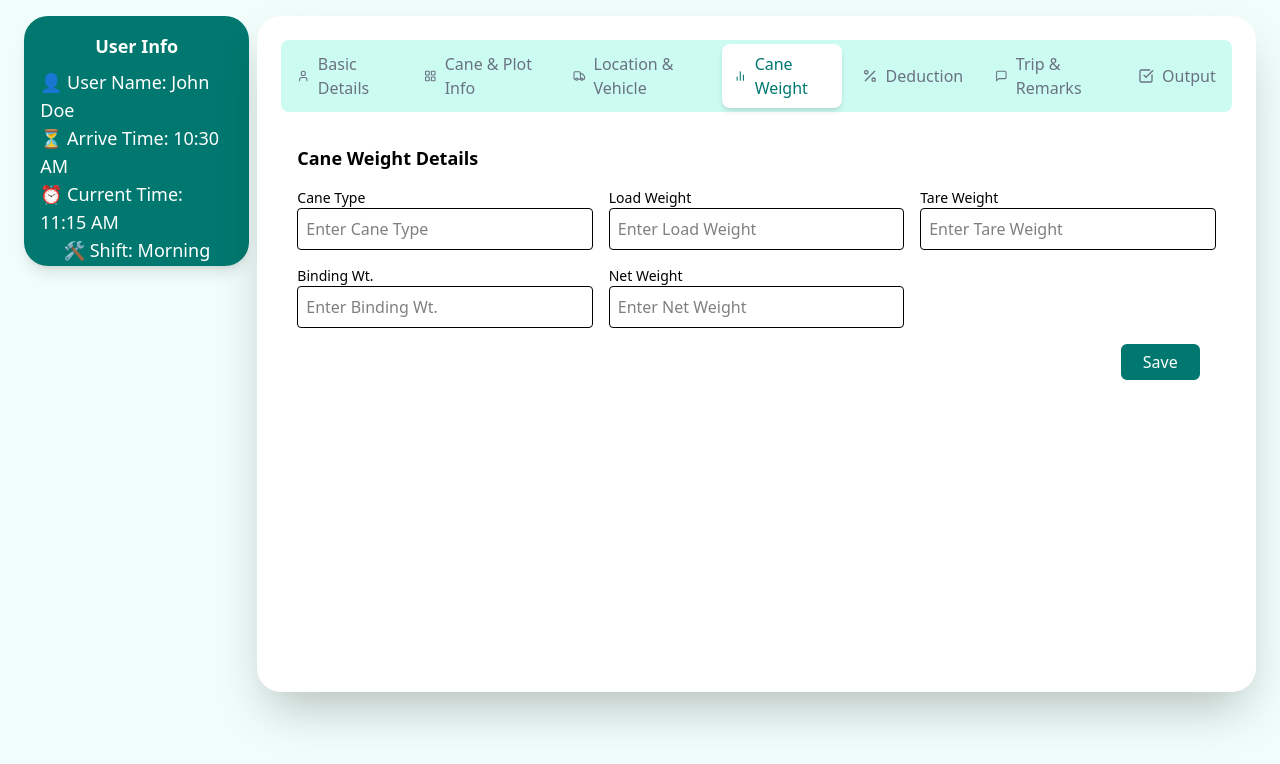
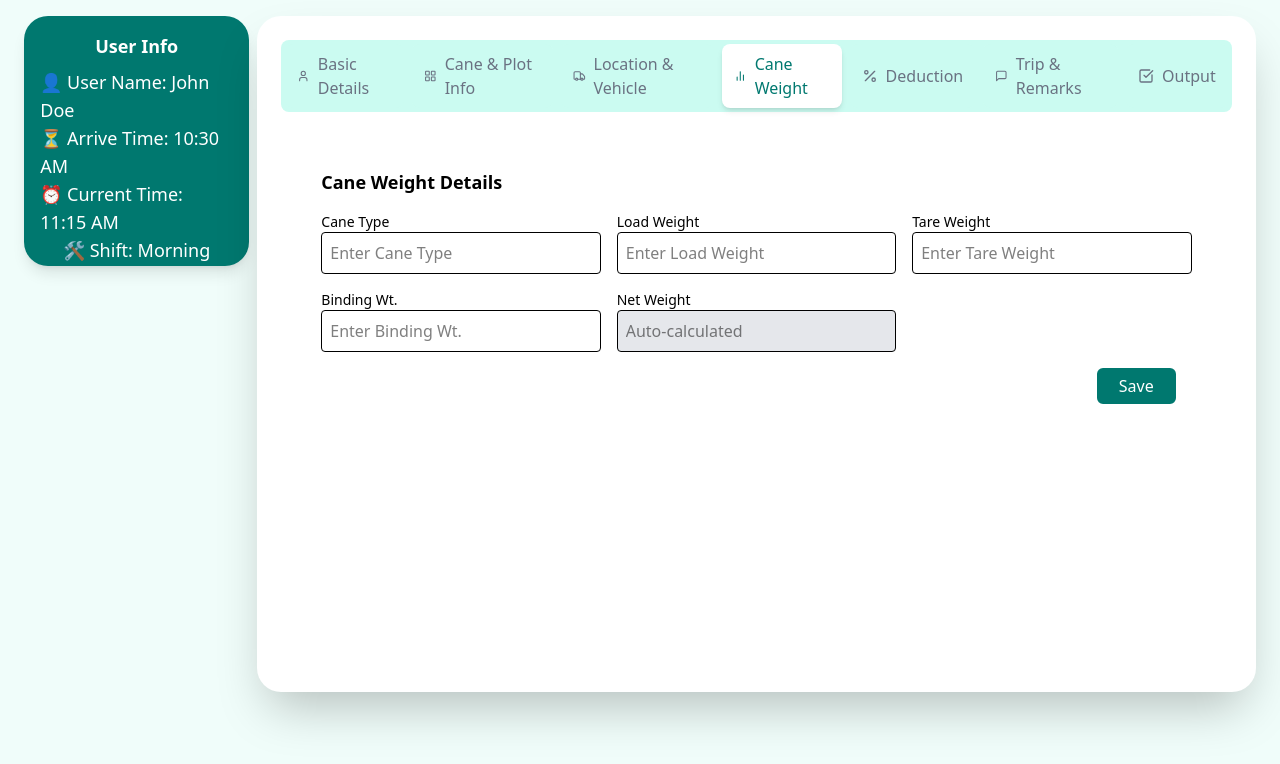
Before and after one commit to Ruturaj2003/multi-step-form-2, a React (Vite) app: page /cane-trip/caneWeight in a window 1280 px wide. Shown: the top 764 px of the page. Built offline with nearby package versions, Linux system fonts and the light colour scheme.

Commit message:
update Cane Weight to Redux

```diff
--- a/src/pages/caneTripForm/CaneWeight.jsx
+++ b/src/pages/caneTripForm/CaneWeight.jsx
@@ -1,44 +1,49 @@
-import React, { useState } from 'react';
+import { useSelector, useDispatch } from 'react-redux';
+import { updateField } from '../../redux/caneTripSlice';
 
 const CaneWeight = () => {
-  // State for form fields
-  const [formData, setFormData] = useState({
-    caneType: '',
-    loadWeight: '',
-    tareWeight: '',
-    bindingWeight: '',
-    netWeight: '',
-  });
+  const dispatch = useDispatch();
 
-  // Handle Input Change
+  // Get cane weight data from Redux store
+  const caneWeight = useSelector((state) => state.caneTrip.caneWeight);
+
+  // Handle input change and update Redux store
   const handleChange = (e) => {
-    setFormData({ ...formData, [e.target.name]: e.target.value });
-  };
+    const { name, value } = e.target;
+    dispatch(
+      updateField({
+        section: 'caneWeight',
+        field: name,
+        value: value,
+      })
+    );
 
-  // Handle Form Submit
-  const handleSubmit = async (e) => {
-    e.preventDefault();
+    // Auto-calculate Net Weight if relevant fields are updated
+    if (['loadWeight', 'tareWeight', 'bindingWeight'].includes(name)) {
+      const loadWeight =
+        parseFloat(name === 'loadWeight' ? value : caneWeight.loadWeight) || 0;
+      const tareWeight =
+        parseFloat(name === 'tareWeight' ? value : caneWeight.tareWeight) || 0;
+      const bindingWeight =
+        parseFloat(
+          name === 'bindingWeight' ? value : caneWeight.bindingWeight
+        ) || 0;
 
-    try {
-      const response = await fetch('https://api.example.com/cane-weight', {
-        method: 'POST',
-        headers: { 'Content-Type': 'application/json' },
-        body: JSON.stringify(formData),
-      });
-
-      if (response.ok) {
-        alert('Data saved successfully!');
-      } else {
-        alert('Failed to save data!');
-      }
-    } catch (error) {
-      alert('An error occurred while saving data.');
+      const netWeight = loadWeight - tareWeight - bindingWeight;
+      dispatch(
+        updateField({
+          section: 'caneWeight',
+          field: 'netWeight',
+          value: netWeight.toFixed(2),
+        })
+      );
     }
   };
 
   return (
-    <form onSubmit={handleSubmit}>
+    <form className="p-6 bg-white">
       <h2 className="text-lg font-semibold mb-4">Cane Weight Details</h2>
+
       <div className="grid grid-cols-2 md:grid-cols-3 gap-4">
         {/* Cane Type */}
         <div className="flex flex-col">
@@ -46,7 +51,7 @@ const CaneWeight = () => {
           <input
             type="text"
             name="caneType"
-            value={formData.caneType}
+            value={caneWeight.caneType}
             onChange={handleChange}
             placeholder="Enter Cane Type"
             className="border rounded p-2 focus:outline-none focus:ring-2 focus:ring-teal-500"
@@ -59,7 +64,7 @@ const CaneWeight = () => {
           <input
             type="number"
             name="loadWeight"
-            value={formData.loadWeight}
+            value={caneWeight.loadWeight}
             onChange={handleChange}
             placeholder="Enter Load Weight"
             className="border rounded p-2 focus:outline-none focus:ring-2 focus:ring-teal-500"
@@ -72,36 +77,36 @@ const CaneWeight = () => {
           <input
             type="number"
             name="tareWeight"
-            value={formData.tareWeight}
+            value={caneWeight.tareWeight}
             onChange={handleChange}
             placeholder="Enter Tare Weight"
             className="border rounded p-2 focus:outline-none focus:ring-2 focus:ring-teal-500"
           />
         </div>
 
-        {/* Binding Wt. */}
+        {/* Binding Weight */}
         <div className="flex flex-col">
           <label className="text-sm">Binding Wt.</label>
           <input
             type="number"
             name="bindingWeight"
-            value={formData.bindingWeight}
+            value={caneWeight.bindingWeight}
             onChange={handleChange}
             placeholder="Enter Binding Wt."
             className="border rounded p-2 focus:outline-none focus:ring-2 focus:ring-teal-500"
           />
         </div>
 
-        {/* Net Weight */}
+        {/* Net Weight (Auto-calculated) */}
         <div className="flex flex-col">
           <label className="text-sm">Net Weight</label>
           <input
             type="number"
             name="netWeight"
-            value={formData.netWeight}
-            onChange={handleChange}
-            placeholder="Enter Net Weight"
-            className="border rounded p-2 focus:outline-none focus:ring-2 focus:ring-teal-500"
+            value={caneWeight.netWeight}
+            readOnly
+            placeholder="Auto-calculated"
+            className="border rounded p-2 bg-gray-200 focus:outline-none focus:ring-2 focus:ring-teal-500"
           />
         </div>
       </div>
```
